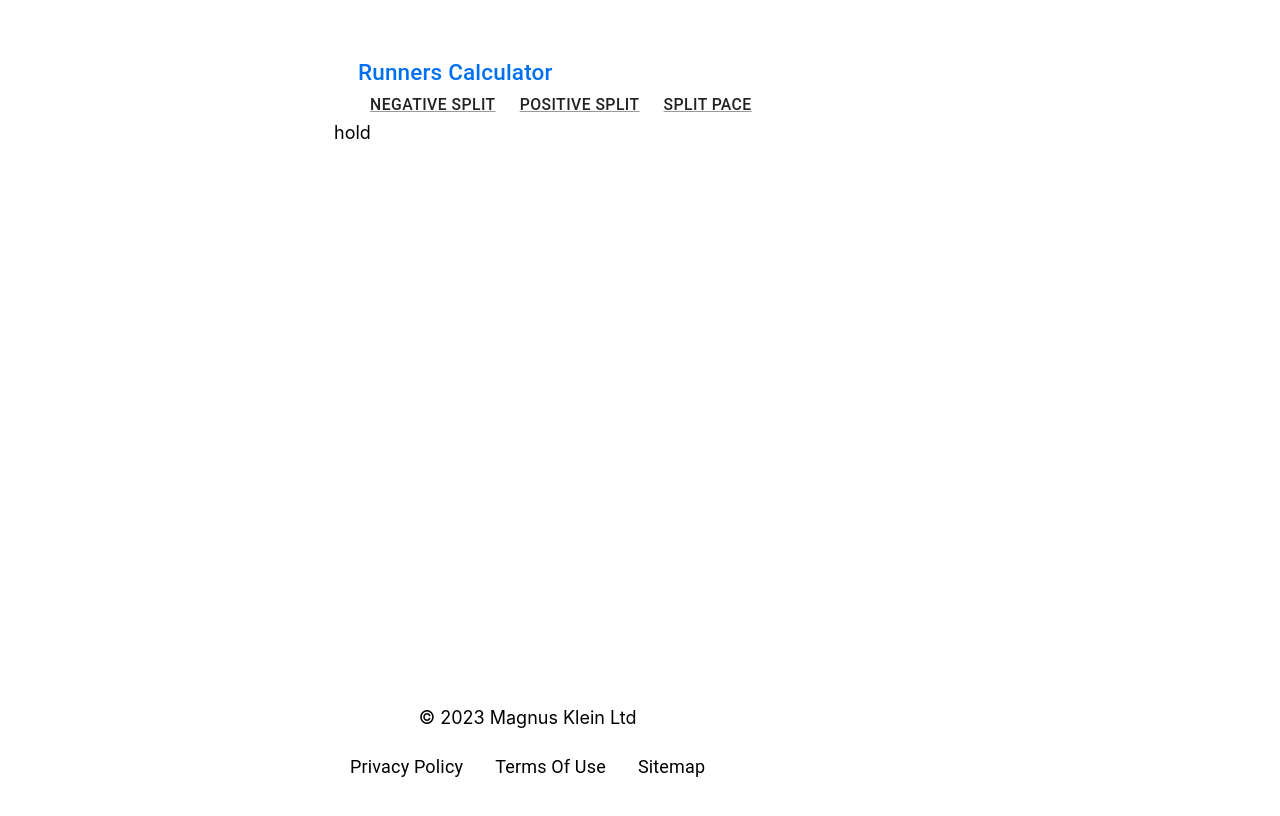
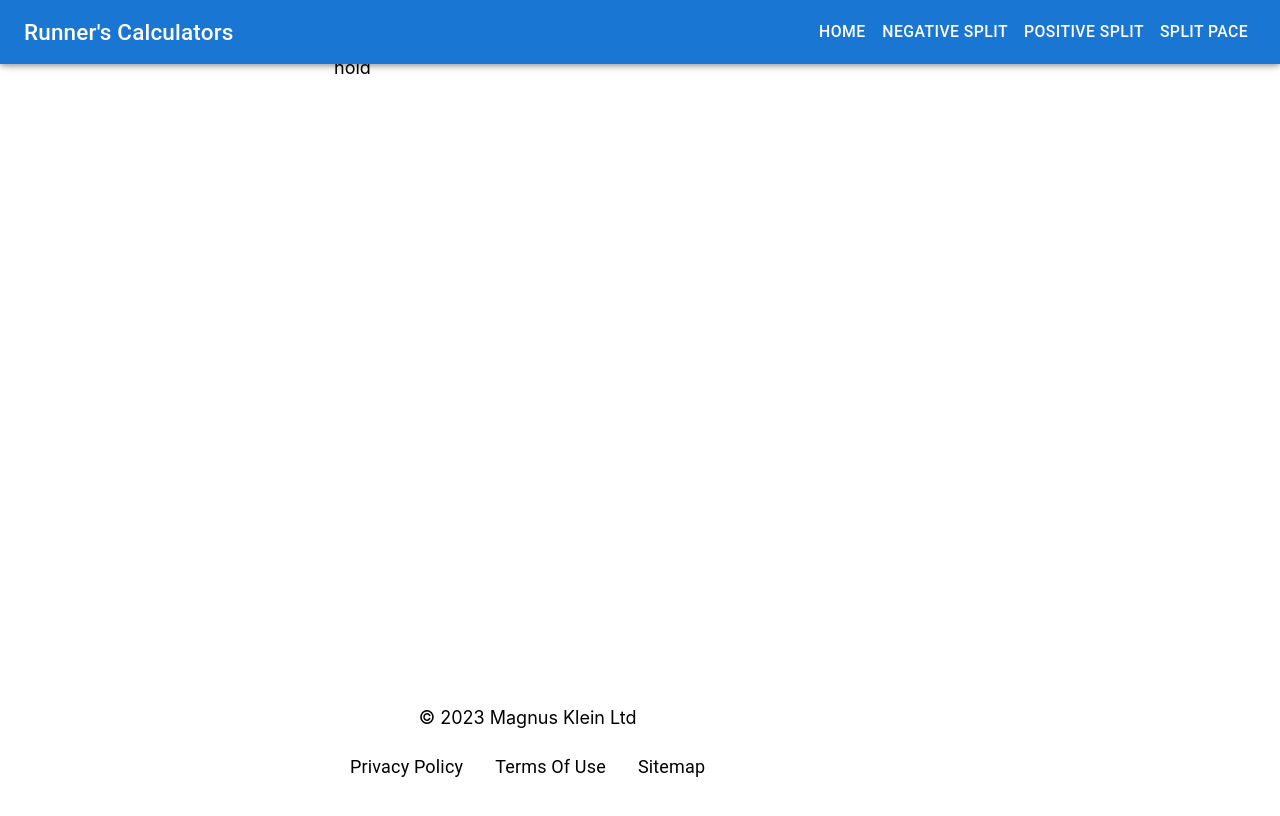
Before and after one commit to jaymagrob/running-calculator, a Next.js app: page / in a window 1280 px wide. Shown: the top 816 px of the page. Built offline with nearby package versions, Linux system fonts and the light colour scheme.

Commit message:
Run-13: header: redesigned with mui

```diff
--- a/components/header.js
+++ b/components/header.js
@@ -1,46 +1,101 @@
-import NextLink from 'next/link';
+import * as React from 'react';
+import AppBar from '@mui/material/AppBar';
+import Box from '@mui/material/Box';
+import Divider from '@mui/material/Divider';
+import Drawer from '@mui/material/Drawer';
+import IconButton from '@mui/material/IconButton';
+import List from '@mui/material/List';
+import ListItem from '@mui/material/ListItem';
+import ListItemButton from '@mui/material/ListItemButton';
+import ListItemText from '@mui/material/ListItemText';
+import MenuIcon from '@mui/icons-material/Menu';
 import Toolbar from '@mui/material/Toolbar';
 import Typography from '@mui/material/Typography';
-import Link from '@mui/material/Link';
+import Button from '@mui/material/Button';
+import NextLink from 'next/link';
 
-export default function Header() {
+const drawerWidth = 240;
+const navItems = [
+  {name: 'Home', href: '/'},
+  {name: 'Negative Split', href: '/pace/negative-split' },
+  {name: 'Positive Split', href: '/pace/positive-split' },
+  {name: 'Split Pace', href: '/pace/split-pace' },
+];
+
+export default function DrawerAppBar(props) {
+  const { window } = props;
+  const [mobileOpen, setMobileOpen] = React.useState(false);
+
+  const handleDrawerToggle = () => {
+    setMobileOpen((prevState) => !prevState);
+  };
+
+  const drawer = (
+    <Box onClick={handleDrawerToggle} sx={{ textAlign: 'center' }}>
+      <Typography variant="h6" sx={{ my: 2 }}>
+        Runners Calculator
+      </Typography>
+      <Divider />
+      <List>
+        {navItems.map((item) => (
+          <ListItem key={item.name} disablePadding>
+            <ListItemButton sx={{ textAlign: 'center' }} href={item.href} component={NextLink}>
+              <ListItemText primary={item.name} />
+            </ListItemButton>
+          </ListItem>
+        ))}
+      </List>
+    </Box>
+  );
+
+  const container = window !== undefined ? () => window().document.body : undefined;
+
   return (
-    <Toolbar sx={{ flexWrap: 'wrap' }}>
-    <Typography variant="h6" color="inherit" noWrap sx={{ flexGrow: 1 }}>
-      <NextLink href="/">Runners Calculator</NextLink>
-    </Typography>
-    <nav>
-        <Link
-          variant="button"
-          component={NextLink}
-          color="text.primary"
-          sx={{ my: 1, mx: 1.5 }}
-          href='/pace/negative-split'
+<>
+      <AppBar component="nav">
+        <Toolbar>
+          <IconButton
+            color="inherit"
+            aria-label="open drawer"
+            edge="start"
+            onClick={handleDrawerToggle}
+            sx={{ mr: 2, display: { sm: 'none' } }}
+          >
+            <MenuIcon />
+          </IconButton>
+          <Typography
+            variant="h6"
+            component="div"
+            sx={{ flexGrow: 1, display: { xs: 'none', sm: 'block' } }}
+          >
+            Runner's Calculators
+          </Typography>
+          <Box sx={{ display: { xs: 'none', sm: 'block' } }}>
+            {navItems.map((item) => (
+              <Button key={item.name} sx={{ color: '#fff' }} href={item.href} component={NextLink}>
+                {item.name}
+              </Button>
+            ))}
+          </Box>
+        </Toolbar>
+      </AppBar>
+      <Box component="nav">
+        <Drawer
+          container={container}
+          variant="temporary"
+          open={mobileOpen}
+          onClose={handleDrawerToggle}
+          ModalProps={{
+            keepMounted: true, // Better open performance on mobile.
+          }}
+          sx={{
+            display: { xs: 'block', sm: 'none' },
+            '& .MuiDrawer-paper': { boxSizing: 'border-box', width: drawerWidth },
+          }}
         >
-          Negative Split
-        </Link>
-
-        <Link
-          variant="button"
-          component={NextLink}
-          color="text.primary"
-          sx={{ my: 1, mx: 1.5 }}
-          href='/pace/positive-split'
-        >
-          Positive Split
-        </Link>
-
-        <Link
-          variant="button"
-          component={NextLink}
-          color="text.primary"
-          sx={{ my: 1, mx: 1.5 }}
-          href='/pace/split-pace'
-        >
-          Split Pace
-        </Link>
-
-    </nav>
-  </Toolbar>
-  )
+          {drawer}
+        </Drawer>
+      </Box>
+    </>
+  );
 }
```
